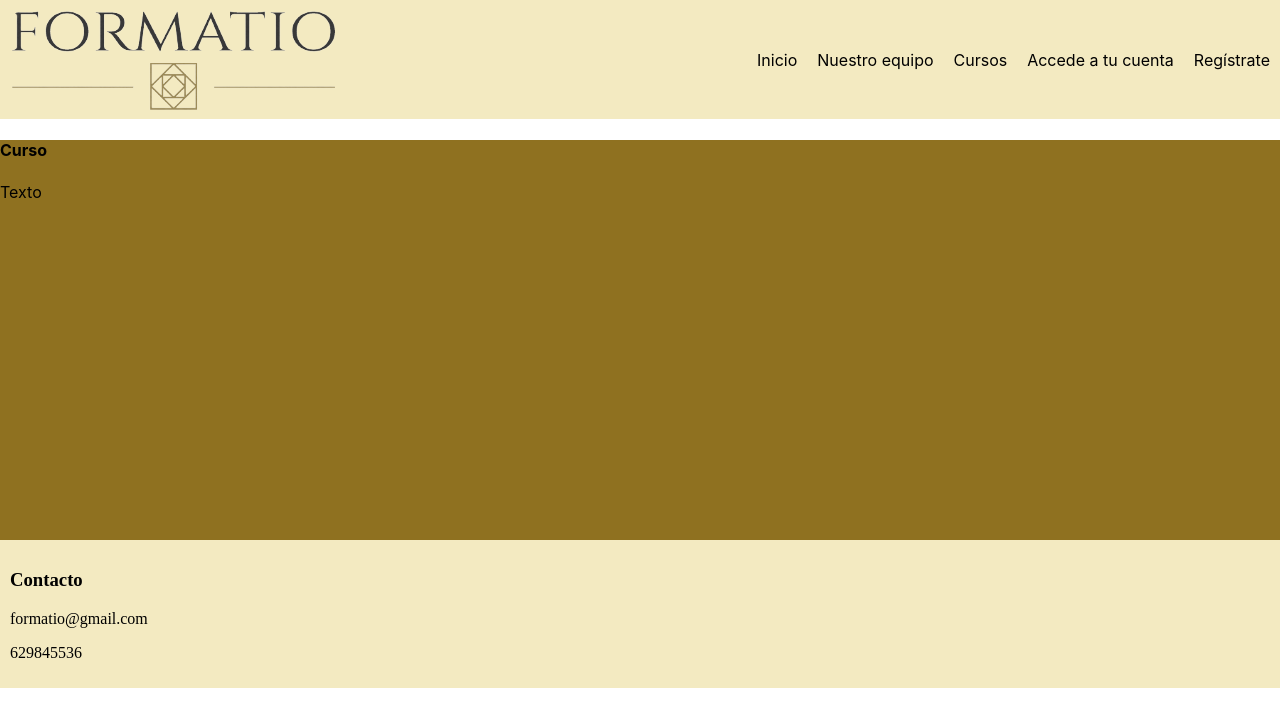
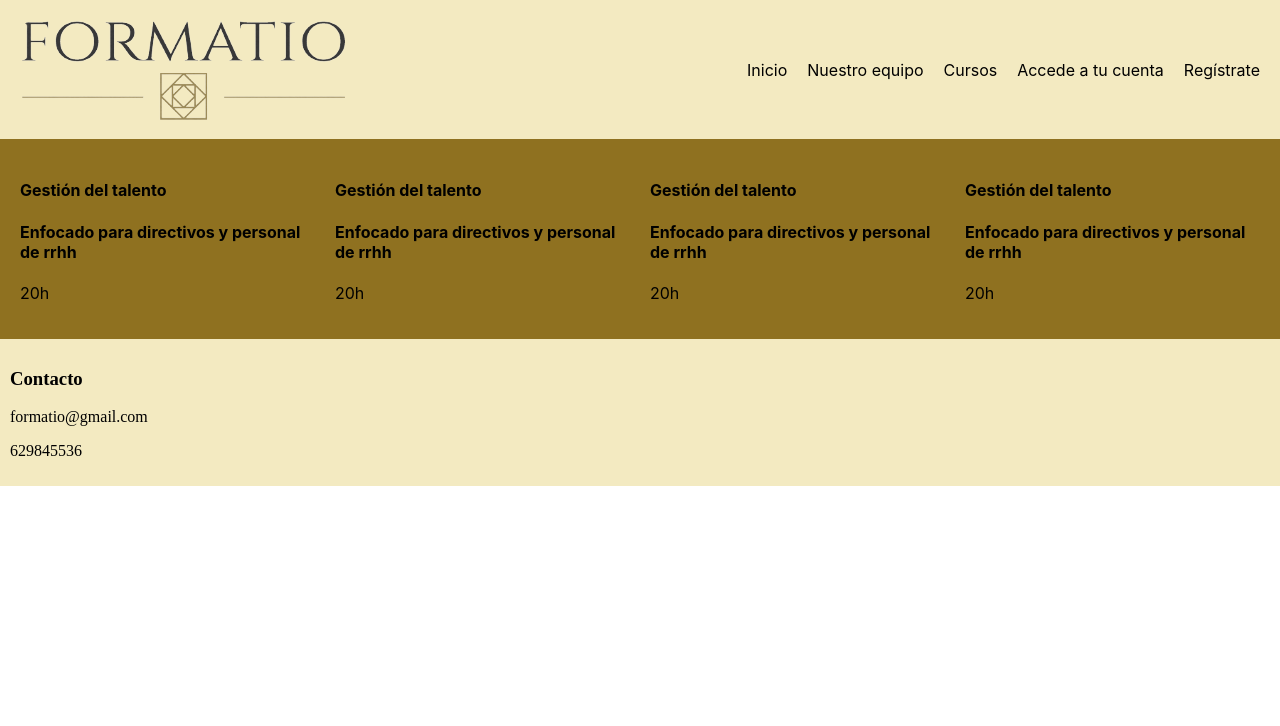
Before and after one commit to Elvira-88/final-project-client, a React (Create React App) app: page /courses in a window 1280 px wide. Shown: the top 726 px of the page. Built offline with nearby package versions, Linux system fonts and the light colour scheme.

Commit message:
Map de cursos y equipo

```diff
--- a/src/components/Navbar/Navbar.css
+++ b/src/components/Navbar/Navbar.css
@@ -1,6 +1,5 @@
 .navbar {
-    /* padding: 10px; */
-    /* height: 20%; */
+    padding: 10px;
     display: flex;
     background-color: rgb(243, 234, 193);
     justify-content: space-between;
--- /dev/null
+++ b/src/pages/courses/CourseCard.js
@@ -0,0 +1,11 @@
+import React from 'react'
+
+export default function CourseCard(props) {
+    return (
+        <div>
+            <h4>{props.name}</h4>
+            <h4>{props.description}</h4>
+            <p>{props.duration}</p>
+        </div>
+    )
+}
--- a/src/pages/courses/courses.css
+++ b/src/pages/courses/courses.css
@@ -1,5 +1,8 @@
 .courses {
     background-color: rgb(143, 113, 32);
-    height: 400px;
+    display: flex;
+    justify-content: center;
+    padding: 20px;
+    gap: 20px;
 
 }
--- a/src/pages/courses/courses.js
+++ b/src/pages/courses/courses.js
@@ -1,11 +1,24 @@
+import CourseCard from './CourseCard';
 import './courses.css';
 
 export default function courses() {
+
+    const teachers = [
+        {name: "Gestión del talento", description: "Enfocado para directivos y personal de rrhh", duration: "20h"},
+        {name: "Gestión del talento", description: "Enfocado para directivos y personal de rrhh", duration: "20h"},
+        {name: "Gestión del talento", description: "Enfocado para directivos y personal de rrhh", duration: "20h"},
+        {name: "Gestión del talento", description: "Enfocado para directivos y personal de rrhh", duration: "20h"},
+
+    ];
+
     return (
         <div className="courses">
 
-            <h4>Curso</h4>
-            <p>Texto</p>
+            {teachers.map(course => {
+                return (
+                    <CourseCard name = {course.name} description = {course.description} duration = {course.duration}/>
+                )
+            })}
 
         </div>
     )
--- a/src/pages/register/register.css
+++ b/src/pages/register/register.css
@@ -10,6 +10,7 @@
 .form {
     display: flex;
     flex-direction: column;
+
 }
 
 .inputBlock {
--- a/src/pages/register/register.js
+++ b/src/pages/register/register.js
@@ -5,8 +5,6 @@ export default function register() {
         <div className="register">
 
             <h4>¿Eres un particular?</h4>
-
-            <p>Rellena este formulario</p>
 
             <form action="formParticular" method="get">
 
@@ -40,8 +38,6 @@ export default function register() {
             </form>
 
             <h4>¿Eres una empresa?</h4>
-
-            <p>Rellena este formulario</p>
 
             <form action="formCompany" method="get">
 
--- a/src/pages/team/TeamCard.js
+++ b/src/pages/team/TeamCard.js
@@ -2,34 +2,12 @@ import React from 'react'
 
 export default function TeamCard(props) {
     return (
-        // <div className="TeamCard">
-        //     <img src={props.img} alt=""/>
-        //     <div>
-        //         <h5>{props.name}</h5>
-        //         <p>{props.paragraph}</p>
-        //     </div>
-        // </div>
 
         <div className="TeamCard">
-            <div>
-                {
-                    props.teachers.map(teacher => {
-                        return <div>
-                                 <img src={teachers.img} alt=""/>
-                                 <h4>{teachers.name} {teachers.lastname}</h4>
-                                 <p>{teachers.description}</p>
-                               </div>
-
-                    })
-                }
-
-            </div>
-
-        {/* // <img src={props.img} alt=""/>
-        // <div>
-        //     <h5>{props.name}</h5>
-        //     <p>{props.paragraph}</p>
-        // </div> */}
+            <img src={props.img} alt=""/>
+            <h4>{props.name}</h4>
+            <h4>{props.lastName}</h4>
+            <p>{props.description}</p>
         </div>
 
 
--- a/src/pages/team/team.css
+++ b/src/pages/team/team.css
@@ -1,5 +1,8 @@
 .team {
     background-color: rgb(143, 113, 32);
-    height: 400px;
+    display: flex;
+    justify-content: center;
+    padding: 20px;
+    gap: 20px;
 
 }
--- a/src/pages/team/team.js
+++ b/src/pages/team/team.js
@@ -2,13 +2,22 @@ import TeamCard from './TeamCard';
 import './team.css';
 
 export default function team() {
+
+    const teachers = [
+        {img:"https://www.blixt.tv/wp-content/uploads/2019/02/fotos-para-cv.-laura-bosh.jpg", name: "Lorena", lastName: "Martínez Crespo", description: "Psicóloga experta en rrhh"},
+        {img:"", name: "Lorena", lastName: "Martínez Crespo", description: "Psicóloga experta en rrhh"},
+        {img:"", name: "Lorena", lastName: "Martínez Crespo", description: "Psicóloga experta en rrhh"},
+        {img:"", name: "Lorena", lastName: "Martínez Crespo", description: "Psicóloga experta en rrhh"},
+
+    ];
+
     return (
         <div className="team">
-            <TeamCard
-            img="https://cdn-images.livecareer.es/pages/foto_cv_lc_es_12.jpg"
-            name="Lorena Martínez Crespo"
-            paragraph="Psicóloga experta en rrhh"
-            />
+            {teachers.map((teacher) => {
+                return (
+                    <TeamCard img = {teacher.img} name = {teacher.name} lastName = {teacher.lastName} description = {teacher.description}/>
+                )
+            })}
 
         </div>
     )
```
Also changed, not shown: src/pages/team/teachers.js (deleted, +0 -18 lines).
